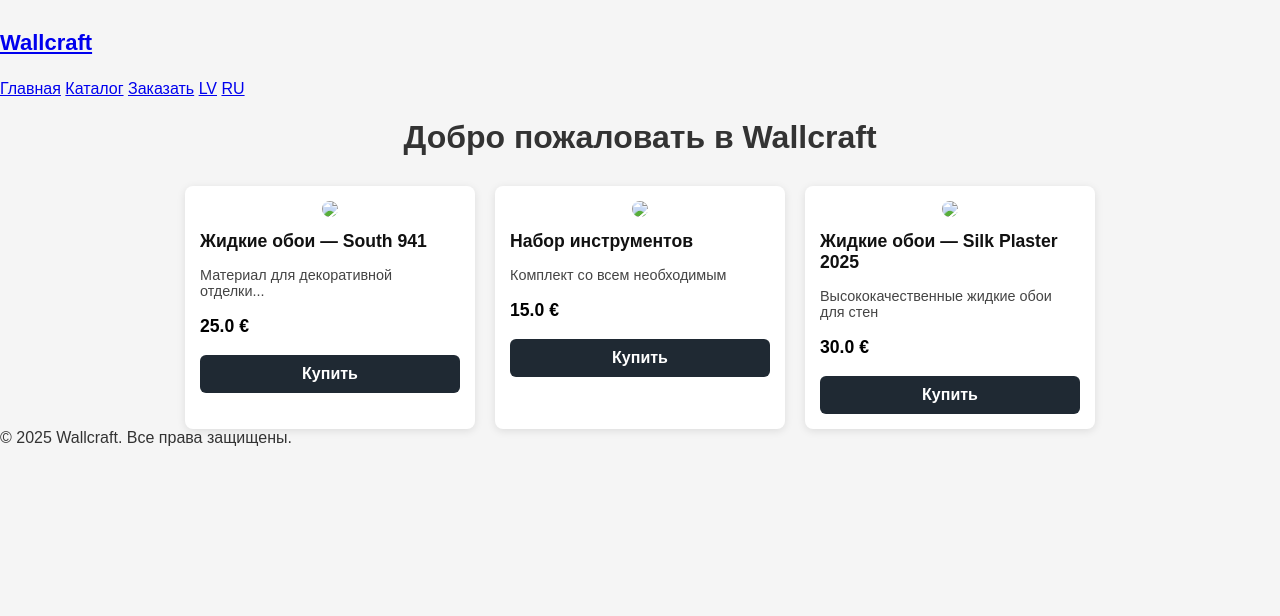
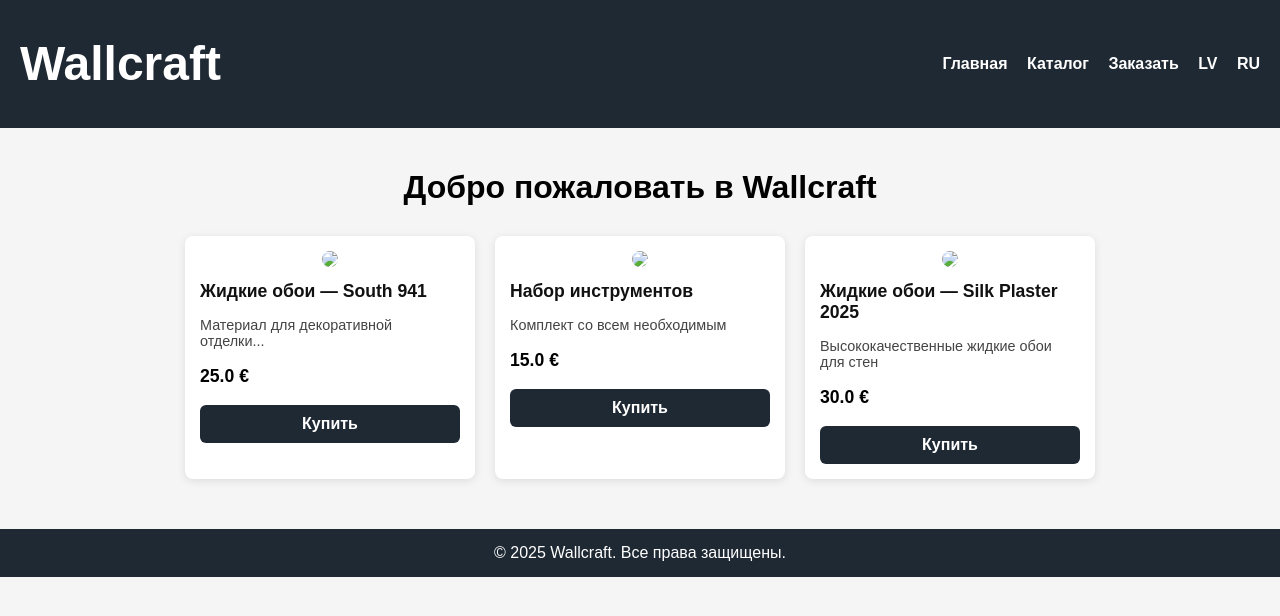
Before and after one commit to wallcraftmz-sys/Wallcraft, a Flask app: page / in a window 1280 px wide. Shown: the top 616 px of the page. Run offline with Flask 3, Linux system fonts and the light colour scheme.

Commit message:
Update style.css

```diff
--- a/Static/style.css
+++ b/Static/style.css
@@ -1,43 +1,119 @@
 body {
+    font-family: Arial, sans-serif;
     margin: 0;
-    font-family: Arial, sans-serif;
+    padding: 0;
     background: #f5f5f5;
-    color: #333;
 }
 
-.header {
+/* Шапка */
+header {
     background: #1f2933;
     color: white;
-    padding: 15px;
+    padding: 15px 20px;
     display: flex;
     justify-content: space-between;
     align-items: center;
+    flex-wrap: wrap;
 }
 
 .logo {
-    font-size: 22px;
+    color: white;
+    text-decoration: none;
+    font-size: 1.5em;
     font-weight: bold;
 }
 
-.menu a {
+nav a {
     color: white;
     text-decoration: none;
     margin-left: 15px;
-    font-size: 16px;
+    font-weight: bold;
 }
 
-.menu a:hover {
+nav a:hover {
     text-decoration: underline;
 }
 
-.content {
+/* Контент */
+main {
     padding: 20px;
+    max-width: 1200px;
+    margin: auto;
 }
 
-.footer {
-    background: #111;
-    color: #aaa;
+/* Футер */
+footer {
+    background: #1f2933;
+    color: white;
     text-align: center;
+    padding: 15px 20px;
+    margin-top: 30px;
+}
+
+/* Карточки товаров */
+.product-grid {
+    display: flex;
+    flex-wrap: wrap;
+    gap: 20px;
+    justify-content: center;
+}
+
+.product-card {
+    background: #ffffff;
     padding: 15px;
-    font-size: 14px;
+    border-radius: 8px;
+    max-width: 260px;
+    width: 100%;
+    box-shadow: 0 2px 8px rgba(0,0,0,0.1);
+    display: flex;
+    flex-direction: column;
 }
+
+.product-card img {
+    width: 100%;
+    height: 180px;
+    object-fit: cover;
+    border-radius: 8px;
+}
+
+.product-card h3 {
+    font-size: 1.1em;
+    margin: 10px 0;
+}
+
+.product-card p {
+    font-size: 0.9em;
+    color: #444;
+}
+
+.price {
+    font-size: 1.1em;
+    font-weight: bold;
+    margin: 10px 0;
+}
+
+.buy-btn {
+    background: #1f2933;
+    color: white;
+    text-align: center;
+    padding: 10px;
+    border-radius: 6px;
+    text-decoration: none;
+    font-weight: bold;
+}
+
+/* Мобильная адаптация */
+@media (max-width: 768px) {
+    header {
+        flex-direction: column;
+        align-items: flex-start;
+    }
+
+    nav {
+        margin-top: 10px;
+    }
+
+    .product-card img {
+        height: 150px;
+    }
+}
```
